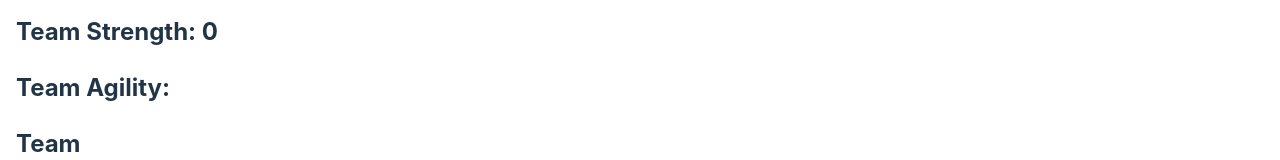
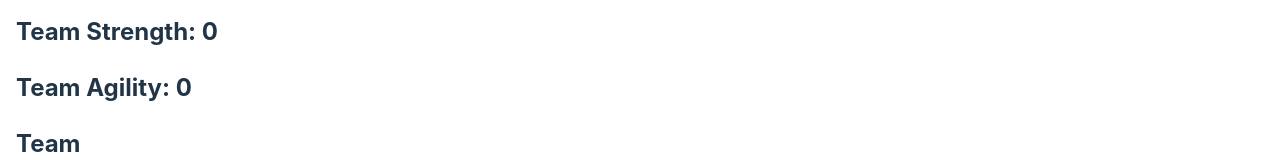
Before and after one commit to zwleileen/react-state-management-lab, a React app: page / in a window 1280 px wide. Shown: the part 183-343 px from the top of the page. Built offline with nearby package versions, Linux system fonts and the light colour scheme; the HTML template or start-up script is replaced by a standard one.

Commit message:
feat: added total agility feature

```diff
--- a/src/App.jsx
+++ b/src/App.jsx
@@ -15,12 +15,20 @@ const App = () => {
     }
   }
 
+  const totalAgility = () => {
+    if (team.length === 0) {
+      return 0
+    } else {
+      return team.reduce((sum, member) => sum + member.agility,0)
+    }
+  }
+
   return (
     <>
       <h1>Zombie Fighters</h1>
       <h2>Money: {money}</h2>
       <h2>Team Strength: {totalStrength()}</h2>
-      <h2>Team Agility: </h2>
+      <h2>Team Agility: {totalAgility()}</h2>
       <h2>Team</h2>
       {team.length ===0 ? (
         <p>Pick some team members</p>
```
